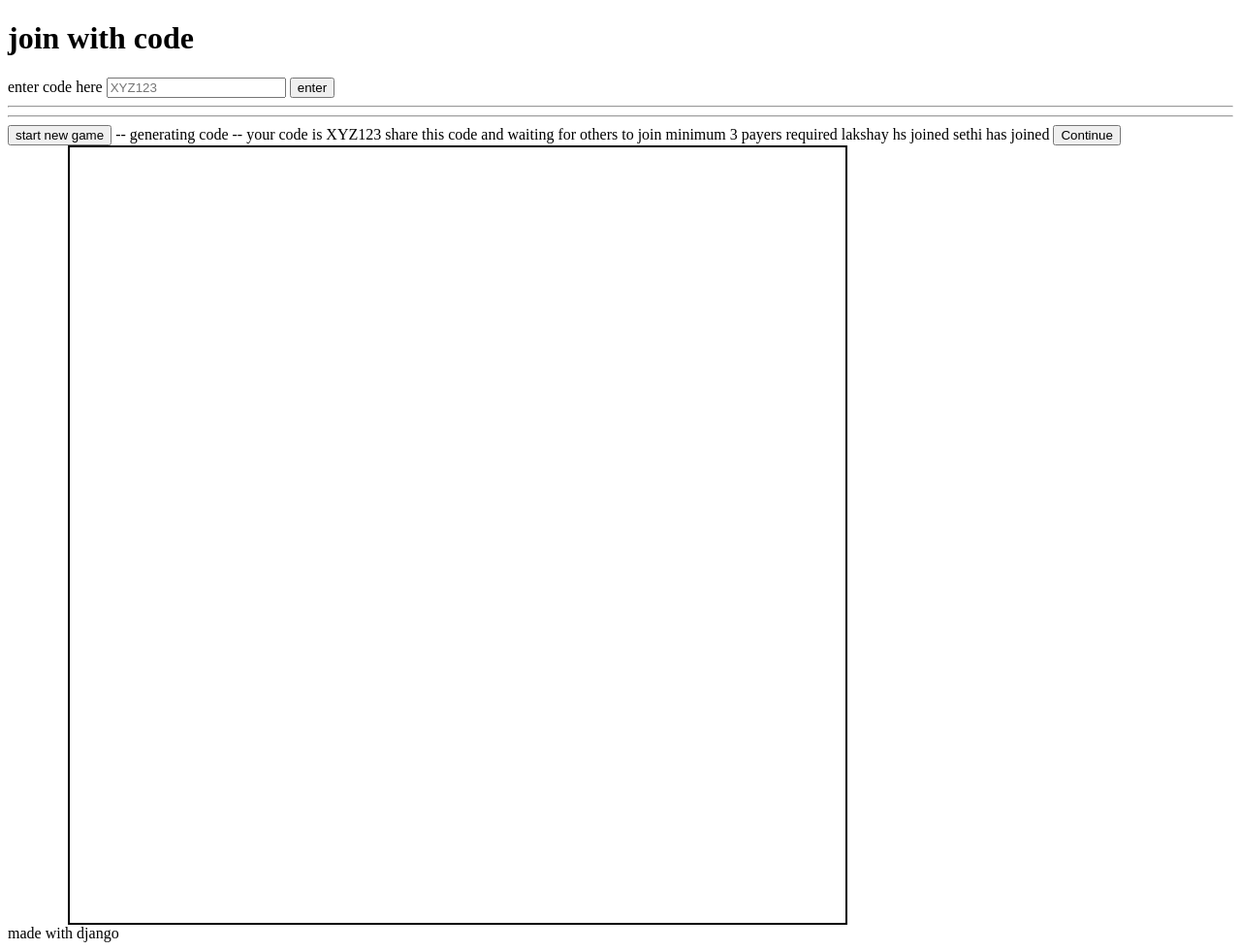
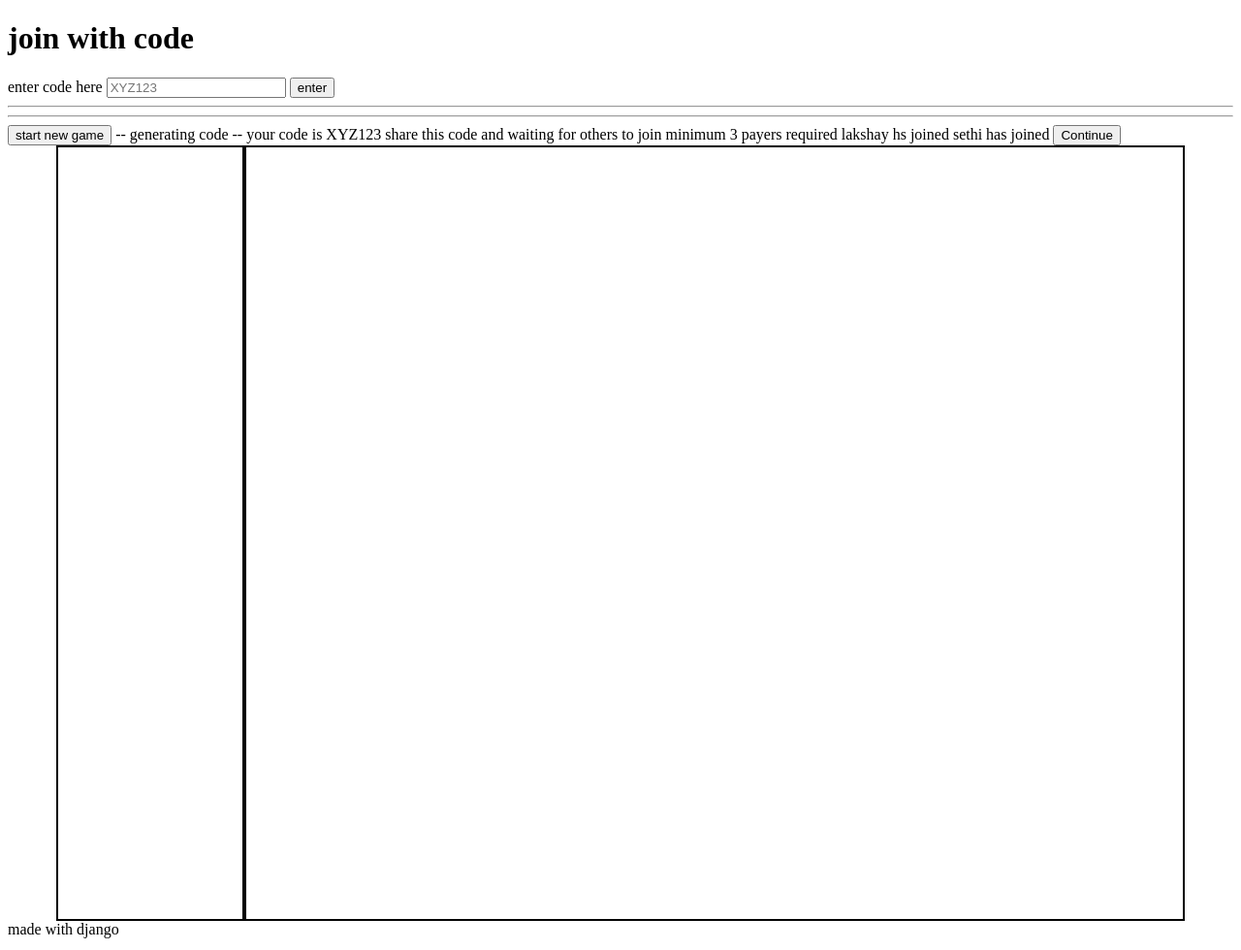
Before and after one commit to lakshaysethi/catan, a Django app: page /play/ in a window 1280 px wide. Shown: the part 26-1006 px from the top of the page at 97% size. Run offline with Django 3.2, Linux system fonts and the light colour scheme; some libraries are stand-ins or nearby versions.

Commit message:
added side panel with dropable images

```diff
--- a/catanapp/templates/play.html
+++ b/catanapp/templates/play.html
@@ -37,21 +37,32 @@
 
 
 <style>
-    .hexagon{
-        height: 800px;
-        width: 800px;
+    .hexagon,.available-objects{
+       min-height: 800px;
         border: solid black 2px;
     }
 </style>
 
 <div class="catan-game container">
+<div class="row">
+
+    <div class="available-objects col-2">
+        {% for dropable in imageObjects%}
+        <div class="dropable">
+            <img src="{{dropable.image.url}}" alt="{{dropable.name}}">
+            <small>{{dropable.name}}</small>
+        </div>
 
 
+        {% endfor %}
+    </div>
 
-    <div class="hexagon">
+
+    <div class="hexagon col-10">
 
 
     </div>
+</div>
 
 
 
```
